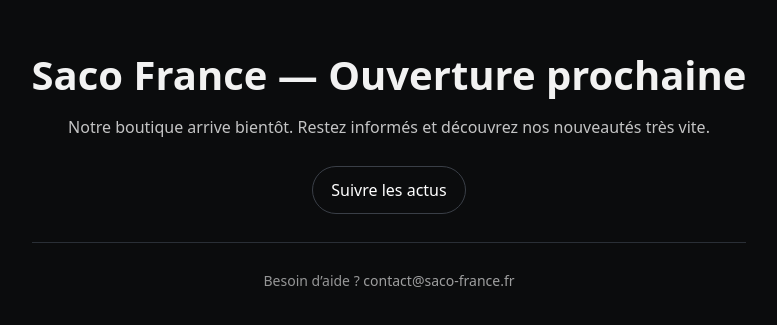
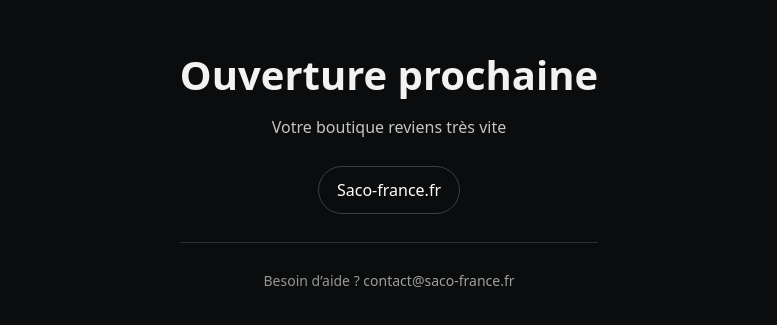
Before and after one commit to phenox330/shop.sacohair, a plain HTML site: page index.html in a window 1280 px wide. Shown: the part 247-572 px from the top of the page, without its empty margins (251-1028 px from the left). Drawn offline with Linux system fonts and the light colour scheme.

Commit message:
Update index.html

```diff
--- a/index.html
+++ b/index.html
@@ -21,11 +21,11 @@
 <body>
   <div class="wrap">
     <main class="card">
-      <h1 class="title">Saco France — Ouverture prochaine</h1>
-      <p class="lead">Notre boutique arrive bientôt. Restez informés et découvrez nos nouveautés très vite.</p>
-      <a class="link" href="https://www.instagram.com/toncompte" target="_blank" rel="noopener">Suivre les actus</a>
+      <h1 class="title">Ouverture prochaine</h1>
+      <p class="lead">Votre boutique reviens très vite</p>
+      <a class="link" href="saco-france.fr" target="_blank" rel="noopener">Saco-france.fr</a>
       <div class="rule"></div>
-      <p class="muted">Besoin d’aide ? <a class="link" style="padding:0;border:none" href="mailto:contact@saco-france.fr">contact@saco-france.fr</a></p>
+      <p class="muted">Besoin d’aide ? <a class="link" style="padding:0;border:none" href="emilie.sacofrance@orange.fr">contact@saco-france.fr</a></p>
     </main>
   </div>
 </body>
```
